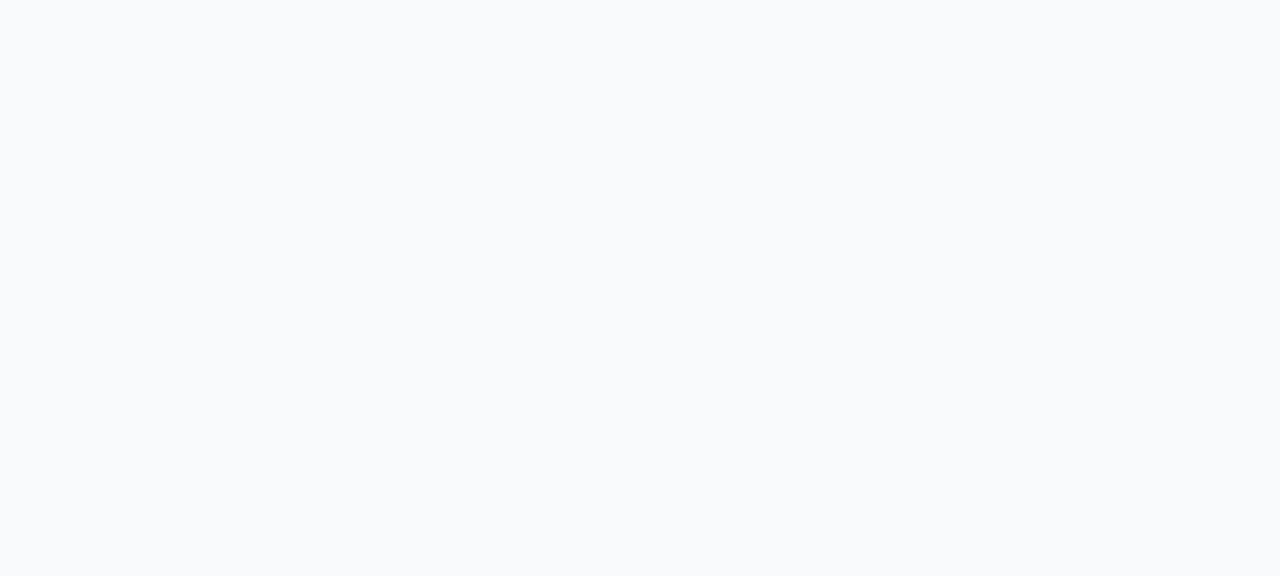
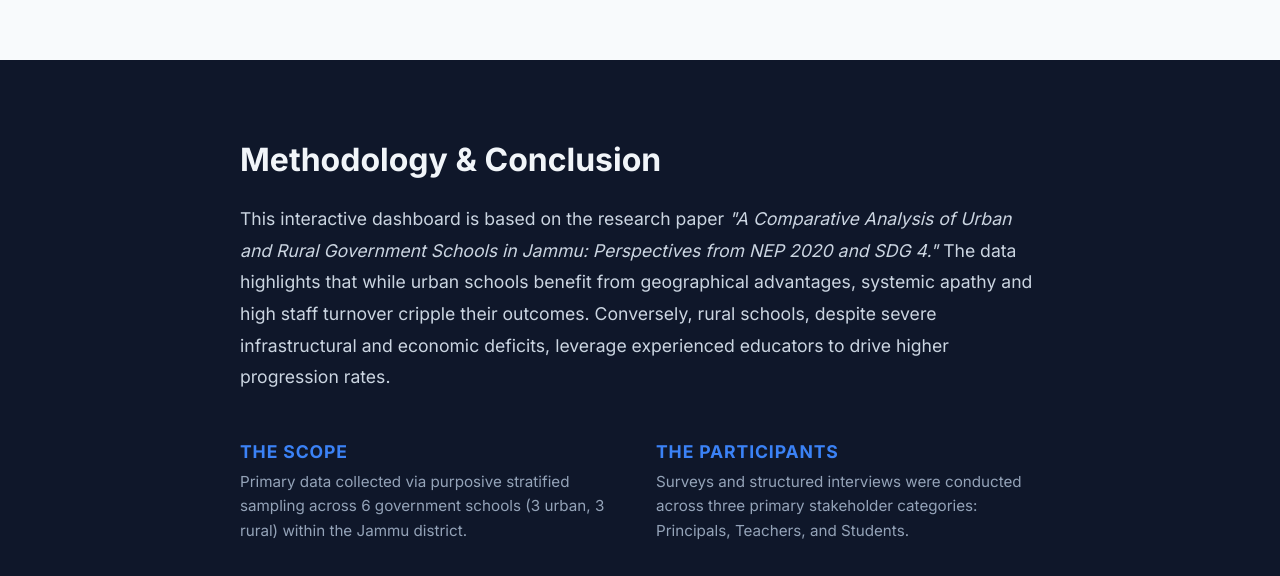
Before and after one commit to JaivirajSingh/edu-research-dashboard, a React (Vite) app: page / in a window 1280 px wide. Shown: the part 3284-3860 px from the top of the page. Before the commit the page ends 3264 px from the top, so only its background shows below. Built offline with nearby package versions, Linux system fonts and the light colour scheme.

Commit message:
Add footer

```diff
--- a/src/App.css
+++ b/src/App.css
@@ -188,6 +188,58 @@ button {
     width: 100%;
 }
 
+/* --- FOOTER STYLES --- */
+.footer-container {
+    width: 100vw;
+    background-color: #0f172a; /* Slate 900 - dark theme for contrast */
+    color: #f8fafc;
+    padding: 5rem 2rem;
+    margin-top: 10vh; /* Space after the last chart */
+    display: flex;
+    justify-content: center;
+}
+
+.footer-content {
+    max-width: 800px;
+    width: 100%;
+}
+
+.footer-content h2 {
+    font-size: 2rem;
+    margin-bottom: 1.5rem;
+    color: #f1f5f9;
+}
+
+.footer-summary {
+    font-size: 1.1rem;
+    line-height: 1.8;
+    color: #cbd5e1;
+    margin-bottom: 3rem;
+}
+
+.methodology-grid {
+    display: grid;
+    grid-template-columns: 1fr 1fr;
+    gap: 2rem;
+    margin-bottom: 3rem;
+    padding-bottom: 3rem;
+    border-bottom: 1px solid #334155;
+}
+
+.meth-card h3 {
+    color: #3b82f6; /* Blue accent */
+    font-size: 1.1rem;
+    margin-bottom: 0.5rem;
+    text-transform: uppercase;
+    letter-spacing: 0.05em;
+}
+
+.meth-card p {
+    color: #94a3b8;
+    line-height: 1.6;
+    font-size: 0.95rem;
+}
+
 /*Mobile Responsiveness */
 @media screen and (max-width: 768px) {
     .master {
@@ -238,4 +290,12 @@ button {
         padding: 8px 16px;
         font-size: 0.9rem;
     }
+
+    .methodology-grid {
+        grid-template-columns: 1fr; /* Stack the methodology cards on mobile */
+    }
+
+    .footer-container {
+        padding: 4rem 1.5rem;
+    }
 }
--- a/src/App.jsx
+++ b/src/App.jsx
@@ -5,6 +5,7 @@ import Act2Chart from "./components/Act2Chart"
 import Act3Chart from "./components/Act3Chart"
 import StoryBlock from "./components/StoryBlock"
 import Hero from "./components/Hero"
+import Footer from "./components/Footer"
 
 const chartRegistry = {
     act1: Act1Chart,
@@ -53,6 +54,7 @@ export default function App() {
                     <ActiveChart stats={StoryData[actState].stats} />
                 </div>
             </div>
+            <Footer />
         </>
     )
 }
--- /dev/null
+++ b/src/components/Footer.jsx
@@ -0,0 +1,23 @@
+export default function Footer() {
+    return (
+        <footer className="footer-container">
+            <div className="footer-content">
+                <h2>Methodology & Conclusion</h2>
+                <p className="footer-summary">
+                    This interactive dashboard is based on the research paper <em>"A Comparative Analysis of Urban and Rural Government Schools in Jammu: Perspectives from NEP 2020 and SDG 4."</em> The data highlights that while urban schools benefit from geographical advantages, systemic apathy and high staff turnover cripple their outcomes. Conversely, rural schools, despite severe infrastructural and economic deficits, leverage experienced educators to drive higher progression rates.
+                </p>
+
+                <div className="methodology-grid">
+                    <div className="meth-card">
+                        <h3>The Scope</h3>
+                        <p>Primary data collected via purposive stratified sampling across 6 government schools (3 urban, 3 rural) within the Jammu district.</p>
+                    </div>
+                    <div className="meth-card">
+                        <h3>The Participants</h3>
+                        <p>Surveys and structured interviews were conducted across three primary stakeholder categories: Principals, Teachers, and Students.</p>
+                    </div>
+                </div>
+            </div>
+        </footer>
+    );
+}
```
